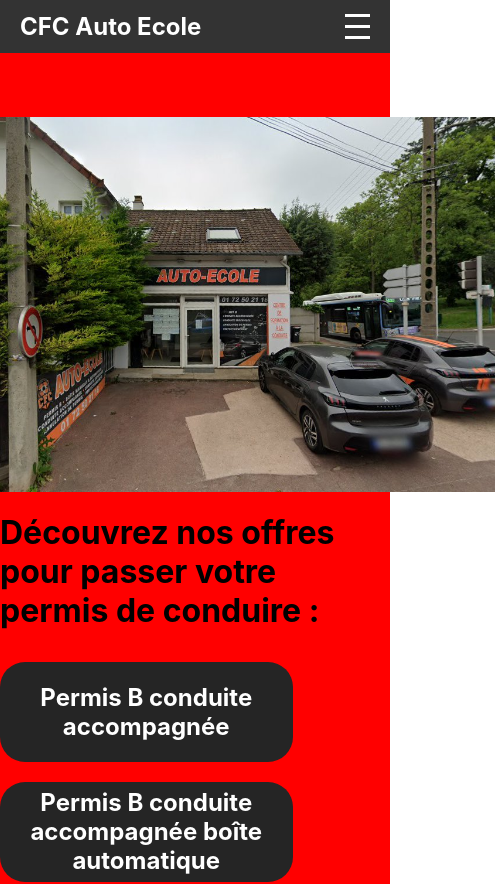
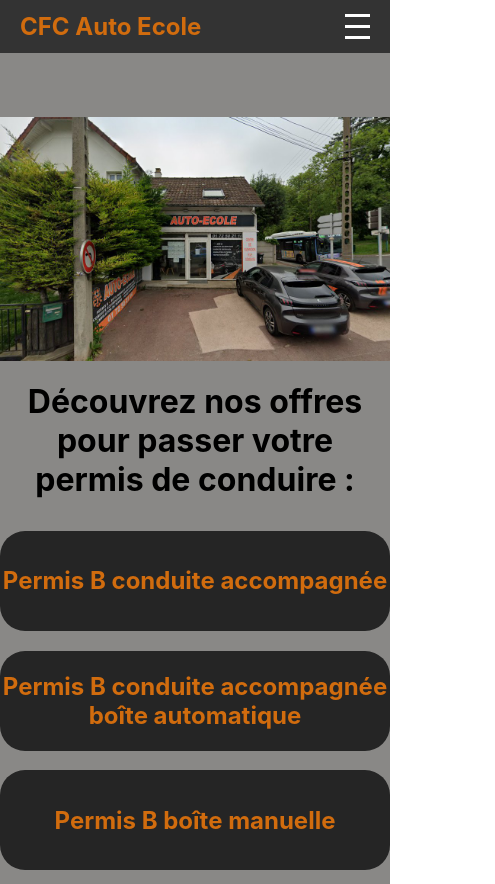
Before and after one commit to khalidkaf/auto_ecole, a Next.js app: page / in a window 390 px wide. Shown: the top 884 px of the page, 495 px wide, since content can reach past the window. Built offline with nearby package versions, Linux system fonts and the light colour scheme.

Commit message:
change color

```diff
--- a/components/Home.js
+++ b/components/Home.js
@@ -8,14 +8,15 @@ import Link from 'next/link';
 
 function Home() {
   return (
-    <div className="body">
+    <div className={styles.body}>
       {/* <Header/> */}
       <Navi/>
       <main className={styles.main}>
-      <img src="/cfc-autoecole.jpeg" alt="Description de l'image" width="600" />
+      {/* <img src="/cfc-autoecole.jpeg" alt="Description de l'image" width="600" /> */}
+        <img src="/cfc-autoecole.jpeg" alt="Auto-école" className={styles.imqge} />
 
 
-        <h1>Découvrez nos offres pour passer votre permis de conduire :</h1>
+        <h1 className={styles.titre2}>Découvrez nos offres pour passer votre permis de conduire :</h1>
         <div>
         <Link href="/code">
           <h2 className={styles.offer}>Permis B conduite accompagnée</h2>
@@ -35,7 +36,8 @@ function Home() {
         </Link>
 
         </div>
-        <img src="/panneau-toit-voiture-ecrit-francais-autoecole-signifiant-anglais-auto-ecole_633872-478.jpg" alt="Description de l'image" width="300" />
+        {/* <img src="/panneau-toit-voiture-ecrit-francais-autoecole-signifiant-anglais-auto-ecole_633872-478.jpg" alt="Description de l'image" width="300" /> */}
+        <img src="/panneau-toit-voiture-ecrit-francais-autoecole-signifiant-anglais-auto-ecole_633872-478.jpg" alt="Description de l'image" className={styles.imqge} />
 
 
       </main>
--- a/components/Navi.js
+++ b/components/Navi.js
@@ -18,7 +18,7 @@ const Navi = () => {
   return (
     <nav className={styles.navbar}>
       <div className={styles.logo}>
-        <a href="/">CFC Auto Ecole</a>
+        <a href="/" className={styles.titre}>CFC Auto Ecole</a>
       </div>
 
       {/* Menu pour mobile */}
--- a/styles/Header.module.css
+++ b/styles/Header.module.css
@@ -88,3 +88,24 @@
 .devis:hover {
   background-color: #e6b800;
 }
+
+
+@media (max-width: 768px) {
+  .body{
+    width: 100%;
+    /* background-color: red; */
+  }
+  .main {
+    width: 100%;
+
+    background-color: blue;
+    position: relative;
+    display: flex;
+    flex-direction: column;
+    justify-content: center;
+    align-items: center;
+    min-height: 100vh;
+    padding: 4rem 0;
+  }
+
+}
--- a/styles/Home.module.css
+++ b/styles/Home.module.css
@@ -7,7 +7,7 @@
   justify-content: center;
   align-items: center;
   min-height: 100vh;
-  padding: 4rem 0;
+  /* padding: 4rem 0; */
   /* z-index: 1; */
 }
 
@@ -17,11 +17,15 @@
   display: flex;
   justify-content: center;
   align-items: center;
-  color: white;
+  color: rgb(209, 108, 14);
   border-radius: 25px;
   height: 100px;
-  width: 75%;
+  width: 100%;
   margin-top: 10px;
+}
+
+.titre2{
+  text-align: center;
 }
 
 /* .main::before {
@@ -107,13 +111,27 @@
 /* background-color: #252525; */
 }
 
+.body{
+  width: 100%;
+  padding: 0px;
+  margin: 0px;
+
+  /* background-color: red; */
+}
+
 @media (max-width: 768px) {
   .body{
     width: 100%;
+    padding: 0px;
+    margin: 0px;
+
     /* background-color: red; */
   }
   .main {
-    background-color: red;
+    width: 100%;
+    padding: 0px;
+    margin: 0px;
+    /* background-color: blue; */
     position: relative;
     display: flex;
     flex-direction: column;
@@ -122,4 +140,9 @@
     min-height: 100vh;
     padding: 4rem 0;
   }
+
+  .imqge {
+    max-width: 100%;
+  }
+
 }
--- a/styles/NavBar.module.css
+++ b/styles/NavBar.module.css
@@ -11,7 +11,8 @@
 
 /* Logo à gauche */
 .logo a {
-  color: white;
+  color: rgb(209, 108, 14);
+  ;
   text-decoration: none;
   font-size: 24px;
   font-weight: bold;
@@ -86,3 +87,24 @@
   }
 
 }
+
+
+@media (max-width: 768px) {
+  .body{
+    width: 100%;
+    /* background-color: red; */
+  }
+  .main {
+    width: 100%;
+
+    background-color: blue;
+    position: relative;
+    display: flex;
+    flex-direction: column;
+    justify-content: center;
+    align-items: center;
+    min-height: 100vh;
+    padding: 4rem 0;
+  }
+
+}
```
